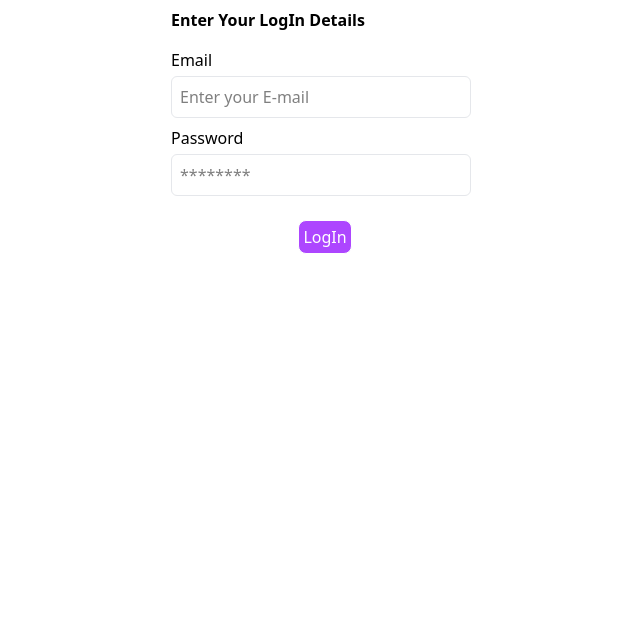
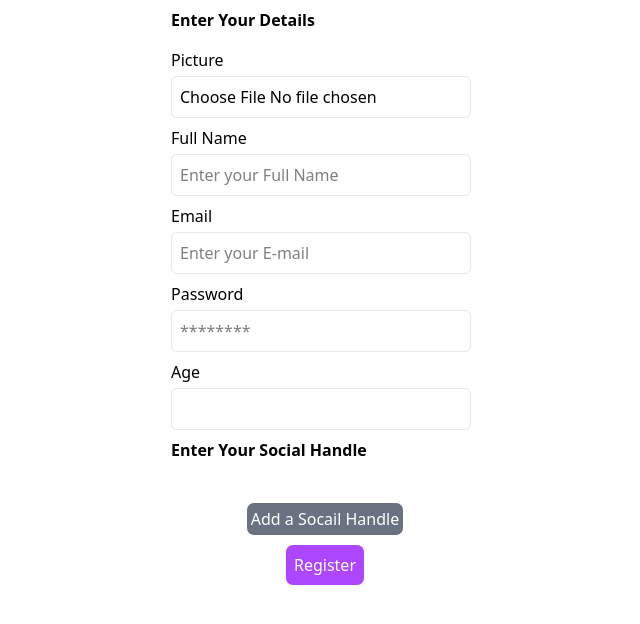
Before and after one commit to shojibruhan/reactHookForm, a React (Vite) app: page / in a window 1280 px wide. Shown: the top 624 px of the page, without its empty margins (315-955 px from the left). Built offline with nearby package versions, Linux system fonts and the light colour scheme.

Commit message:
registration form completed

```diff
--- a/src/App.jsx
+++ b/src/App.jsx
@@ -1,10 +1,12 @@
 import React from "react";
-import LogInForm from "./forms/LogInForm";
+import RegistrationForm from "./components/RegistrationForm";
+// import LogInForm from "./forms/LogInForm";
 
 const App = () => {
   return (
     <div>
-      <LogInForm />
+      {/* <LogInForm />  */}
+      <RegistrationForm />
     </div>
   );
 };
--- /dev/null
+++ b/src/components/NumberInput.jsx
@@ -0,0 +1,19 @@
+import React from "react";
+
+const NumberInput = ({ value, onChange, ...rest }) => {
+  const handleChange = (e) => {
+    const value = e.target.valueAsNumber || 0;
+    onChange(value);
+  };
+  return (
+    <input
+      type="number"
+      min={0}
+      onChange={handleChange}
+      value={value}
+      {...rest}
+    />
+  );
+};
+
+export default NumberInput;
--- /dev/null
+++ b/src/components/RegistrationForm.jsx
@@ -0,0 +1,172 @@
+import React from "react";
+import { Controller, useFieldArray, useForm } from "react-hook-form";
+import Field from "../components/Field";
+import FieldSet from "../components/FieldSet";
+import NumberInput from "./NumberInput";
+
+const LogInForm = () => {
+  const {
+    register,
+    control,
+    handleSubmit,
+    formState: { errors },
+  } = useForm();
+
+  const { fields, append, remove } = useFieldArray({
+    name: "socials",
+    control,
+  });
+
+  const submitForm = (formData) => {
+    console.log(formData);
+  };
+
+  return (
+    <div className="flex flex-col justify-center items-center">
+      <form onSubmit={handleSubmit(submitForm)}>
+        <FieldSet label={"Enter Your Details"}>
+          <Field label={"Picture"} error={errors.picture}>
+            <input
+              {...register("picture", { required: "Picture  is required." })}
+              type="file"
+              name="picture"
+              id="picture"
+              className={`p-2 border box-border w-[300px] rounded-md ${
+                errors.fname ? "border-red-800" : "border-gray-200"
+              }`}
+            />
+          </Field>
+
+          <Field label={"Full Name"} error={errors.fname}>
+            <input
+              {...register("fname", { required: "Full Name is required." })}
+              type="text"
+              name="fname"
+              id="fname"
+              placeholder="Enter your Full Name"
+              className={`p-2 border box-border w-[300px] rounded-md ${
+                errors.fname ? "border-red-800" : "border-gray-200"
+              }`}
+            />
+          </Field>
+          <Field label={"Email"} error={errors.email}>
+            <input
+              {...register("email", { required: "Email is required." })}
+              type="email"
+              name="email"
+              id="email"
+              placeholder="Enter your E-mail"
+              className={`p-2 border box-border w-[300px] rounded-md ${
+                errors.email ? "border-red-800" : "border-gray-200"
+              }`}
+            />
+          </Field>
+          <Field label={"Password"} error={errors.password}>
+            <input
+              {...register("password", {
+                required: "Password is required.",
+                minLength: {
+                  value: 8,
+                  message: "Password must be 8 charecters long.  ",
+                },
+              })}
+              type="password"
+              name="password"
+              id="password"
+              placeholder="********"
+              className={`p-2 border box-border w-[300px] rounded-md ${
+                errors.password ? "border-red-800" : "border-gray-200"
+              }`}
+            />
+          </Field>
+          <Field label={"Age"} error={errors.age}>
+            <Controller
+              name="age"
+              control={control}
+              render={({ field: { ref, ...field } }) => (
+                <NumberInput
+                  id="age"
+                  className={`p-2 border box-border w-[300px] rounded-md ${
+                    errors.age ? "border-red-800" : "border-gray-200"
+                  }`}
+                  {...field}
+                />
+              )}
+              rules={{
+                min: {
+                  value: 18,
+                  message: "Age must be minimum 18",
+                },
+              }}
+            />
+            {/* <input
+              {...register("age", { required: "Age is required." })}
+              type="number"
+              name="age"
+              id="age"
+              placeholder="Enter your Age"
+              className={`p-2 border box-border w-[300px] rounded-md ${
+                errors.age ? "border-red-800" : "border-gray-200"
+              }`}
+            /> */}
+          </Field>
+        </FieldSet>
+        <FieldSet label="Enter Your Social Handle">
+          {fields.map((field, index) => {
+            return (
+              <div key={field.id} className="flex justify-between items-center">
+                <Field
+                  label={"Social Name"}
+                  //   error={errors.(`socials[${index}].name`)}
+                >
+                  <input
+                    {...register(`socials[${index}].name`)}
+                    type="text"
+                    name={`socials[${index}].name`}
+                    id={`socials[${index}].name`}
+                    className={`p-2 border box-border w-full rounded-md}`}
+                  />
+                </Field>
+                <Field
+                  label={"Social URL"}
+                  //   error={errors.(`socials[${index}].name`)}
+                >
+                  <input
+                    {...register(`socials[${index}].url`)}
+                    type="text"
+                    url={`socials[${index}].url`}
+                    id={`socials[${index}].url`}
+                    className={`p-2 border box-border w-full rounded-md}`}
+                  />
+                </Field>
+                <button
+                  className="mt-8 mr-2 text-2xl"
+                  onClick={() => remove(index)}
+                >
+                  {/* {"&#8722"} */}
+                  {"\u2212"}
+                </button>
+              </div>
+            );
+          })}
+          <button
+            className="mt-8 text-white text-base bg-gray-500 border rounded-lg p-1 m-auto cursor-pointer"
+            onClick={() => append({ name: " ", url: " " })}
+          >
+            Add a Socail Handle
+          </button>
+        </FieldSet>
+        {/* <div className=" italic text-rose-600 text-base rounded-md  px-1 py-1">
+          {errors?.root?.random?.message}
+        </div> */}
+        <Field>
+          <button className="bg-purple-500 border rounded-lg text-base text-white p-2 cursor-pointer m-auto">
+            Register
+          </button>
+        </Field>
+      </form>
+    </div>
+  );
+};
+
+export default LogInForm;
```
